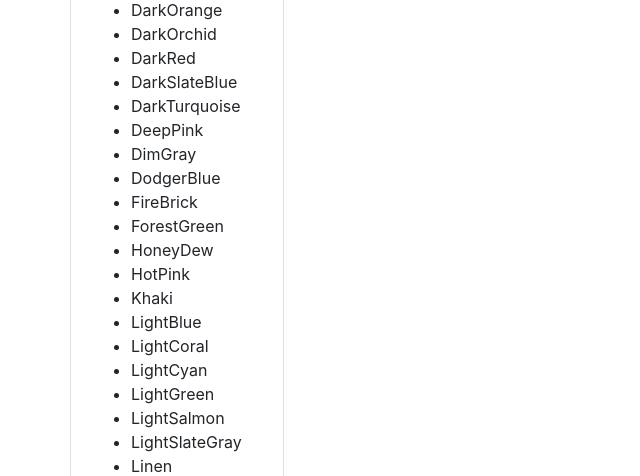
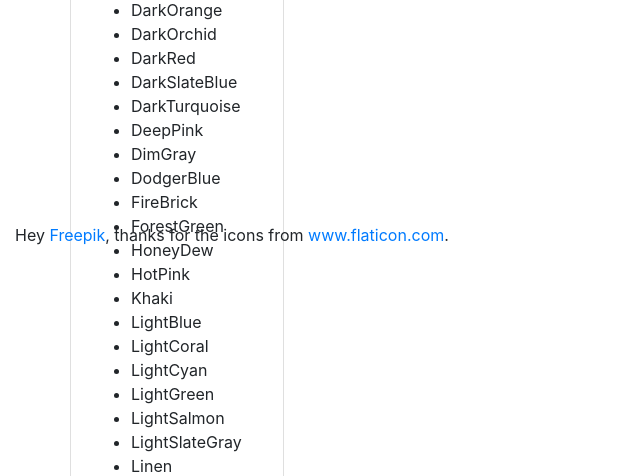
Before and after one commit to danizen/dancertix, a Django app: page /colors/ in a window 1280 px wide. Shown: the part 527-1003 px from the top of the page, without its empty margins (0-640 px from the left). Run offline with Django 3.2, Linux system fonts and the light colour scheme; parts of the project's set-up code (start-up, migrations or seed data) failed here and were passed over; some libraries are stand-ins or nearby versions.

Commit message:
Add a floating footer.

```diff
--- a/dancertix/static/css/main.css
+++ b/dancertix/static/css/main.css
@@ -11,12 +11,12 @@ header {
     padding: 1em;
 }
 
-#footer {
-    background-color: #bbe;
-    margin-top: 1em;
-    padding: 1em;
-    border-top-left-radius: 1em;
-    border-top-right-radius: 1em;
+.footer {
+    position: fixed;
+    bottom: 0;
+    left: 0;
+    right: 0;
+    height: 50px;
 }
 
 .maincard {
--- a/templates/layout/layout.html
+++ b/templates/layout/layout.html
@@ -49,6 +49,11 @@
   <div id="main">
     {% block main %}{% endblock %}
   </div>
+  <div class="footer">
+    <div class="container-fluid">
+      <p>Hey <a href="https://www.flaticon.com/authors/freepik" title="Freepik">Freepik</a>, thanks for the icons from <a href="https://www.flaticon.com/" title="Flaticon">www.flaticon.com</a>.</p>
+    </div>
+  </div>
   {% block scripts %}
     <script src="{% static 'vendor/js/jquery.min.js' %}"></script>
     <script src="{% static 'vendor/js/popper.min.js' %}"></script>
```
